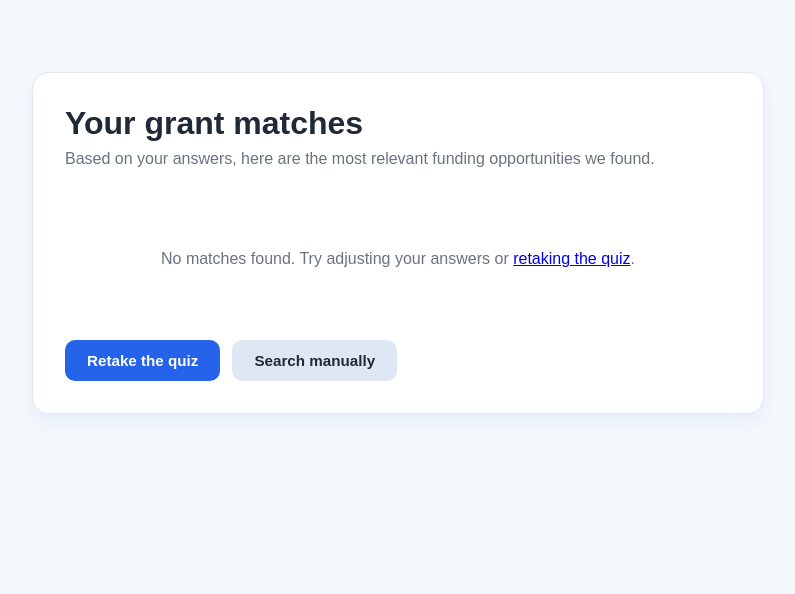
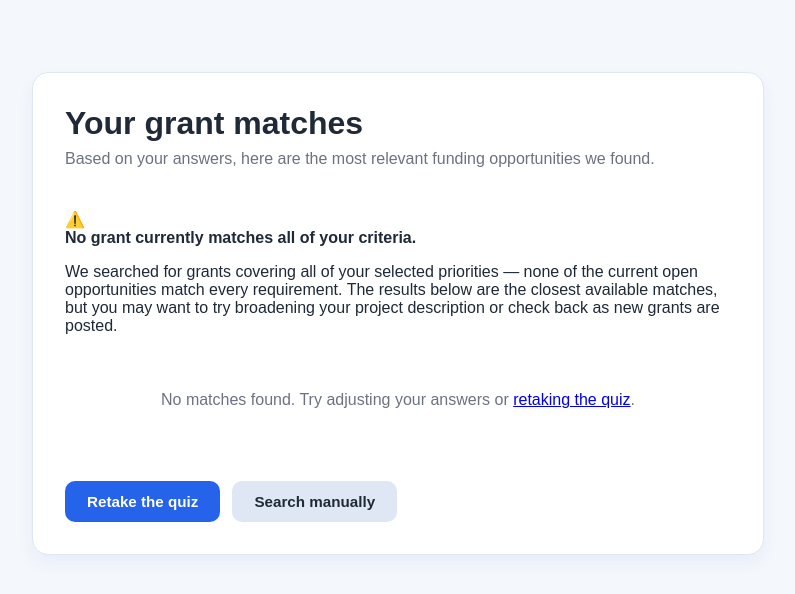
Before and after one commit to anvithaghanta-cell/solveathon26, a Flask app: template templates/quiz_results.html in a window 1280 px wide. Shown: the top 594 px of the page, without its empty margins (242-1037 px from the left). Run offline with Flask 3, Linux system fonts and the light colour scheme; the template is opened without the code that fills it, so the values that code supplies are empty.

Commit message:
Improve grant quiz matching and results
Co-authored-by: Copilot <223556219+Copilot@users.noreply.github.com>

```diff
--- a/app.py
+++ b/app.py
@@ -161,9 +161,20 @@ def extract_terms(org_type: str, focus: str, description: str, location: str) ->
     """Build a ranked list of search terms from quiz answers."""
     terms = []
 
-    # Focus area is the primary term
+    # Map focus area to relevant search terms based on NC OSBM policy areas
+    focus_map = {
+        "education": ["education", "school", "community college", "workforce training"],
+        "health": ["health", "human services", "mental health", "public health"],
+        "justice": ["public safety", "justice", "corrections", "emergency management"],
+        "environment": ["environment", "natural resources", "agriculture", "wildlife", "conservation"],
+        "economic": ["economic development", "commerce", "workforce", "small business"],
+        "transportation": ["transportation", "infrastructure", "roads", "transit"],
+        "housing": ["housing", "affordable housing", "community development"],
+        "technology": ["technology", "digital", "broadband", "cybersecurity"],
+    }
+
     if focus:
-        terms.append(focus)
+        terms.extend(focus_map.get(focus, [focus]))
 
     # Map org type to relevant grant terms
     org_map = {
@@ -225,7 +236,6 @@ def quiz():
     focus = request.form.get("focus", "").strip()
     description = request.form.get("description", "").strip()
     location = request.form.get("location", "").strip()
-    #funding_size = request.form.get("funding_size", "").strip()
 
     # Validate required fields
     if not org_type or not focus:
@@ -235,7 +245,7 @@ def quiz():
 
     # Build search terms and fetch results
     terms = extract_terms(org_type, focus, description, location)
-    results = find_opportunities_for_terms(terms[:5])  # top 5 terms to avoid too many API calls
+    results = find_opportunities_for_terms(terms[:5])
 
     # Score and sort results by relevance
     for result in results:
@@ -247,7 +257,6 @@ def quiz():
         terms=terms[:5],
         results=results,
     )
-
 
 
 @app.get("/api/search")
--- a/templates/quiz_results.html
+++ b/templates/quiz_results.html
@@ -92,7 +92,21 @@
         {% endfor %}
       </div>
     </div>
+    {% set min_score = terms | length %}
+    {% set has_full_match = results | selectattr('score', 'ge', min_score) | list | length > 0 %}
 
+    {% if not has_full_match %}
+      <div class="no-match-box">
+        <span class="no-match-icon">⚠️</span>
+        <div>
+          <strong>No grant currently matches all of your criteria.</strong>
+          <p>We searched for grants covering all of your selected priorities —
+          none of the current open opportunities match every requirement.
+          The results below are the closest available matches, but you may want to
+          try broadening your project description or check back as new grants are posted.</p>
+        </div>
+      </div>
+    {% endif %}
     <div class="results">
       {% if results %}
         {% for entry in results %}
```
Also changed, not shown: templates/quiz.html (+11 -11 lines).
